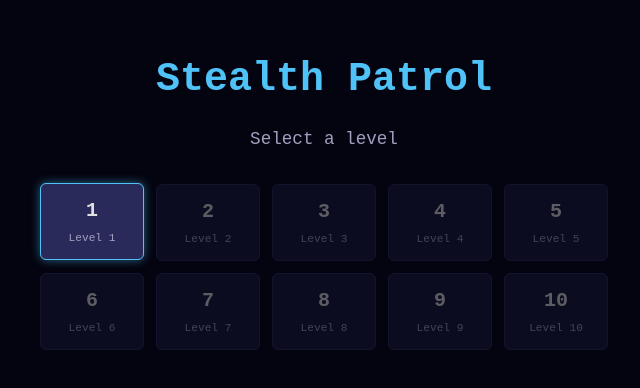
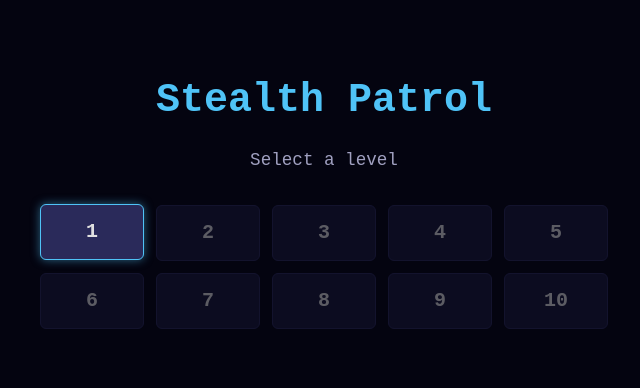
Before and after one commit to johannesfk/aip-project, a SvelteKit app: page /game in a window 1280 px wide. Shown: the part 200-588 px from the top of the page, without its empty margins (316-956 px from the left). Built offline with nearby package versions, Linux system fonts and the light colour scheme.

Commit message:
Disable level name

```diff
--- a/src/routes/game/+page.svelte
+++ b/src/routes/game/+page.svelte
@@ -434,7 +434,8 @@
 						}}
 					>
 						<span class="level-number">{i + 1}</span>
-						<span class="level-name">{name}</span>
+						<!-- Disable level name for now -->
+						<!-- <span class="level-name">{name}</span> -->
 						{#if completed[i]}
 							<span class="check">✓</span>
 						{/if}
```
